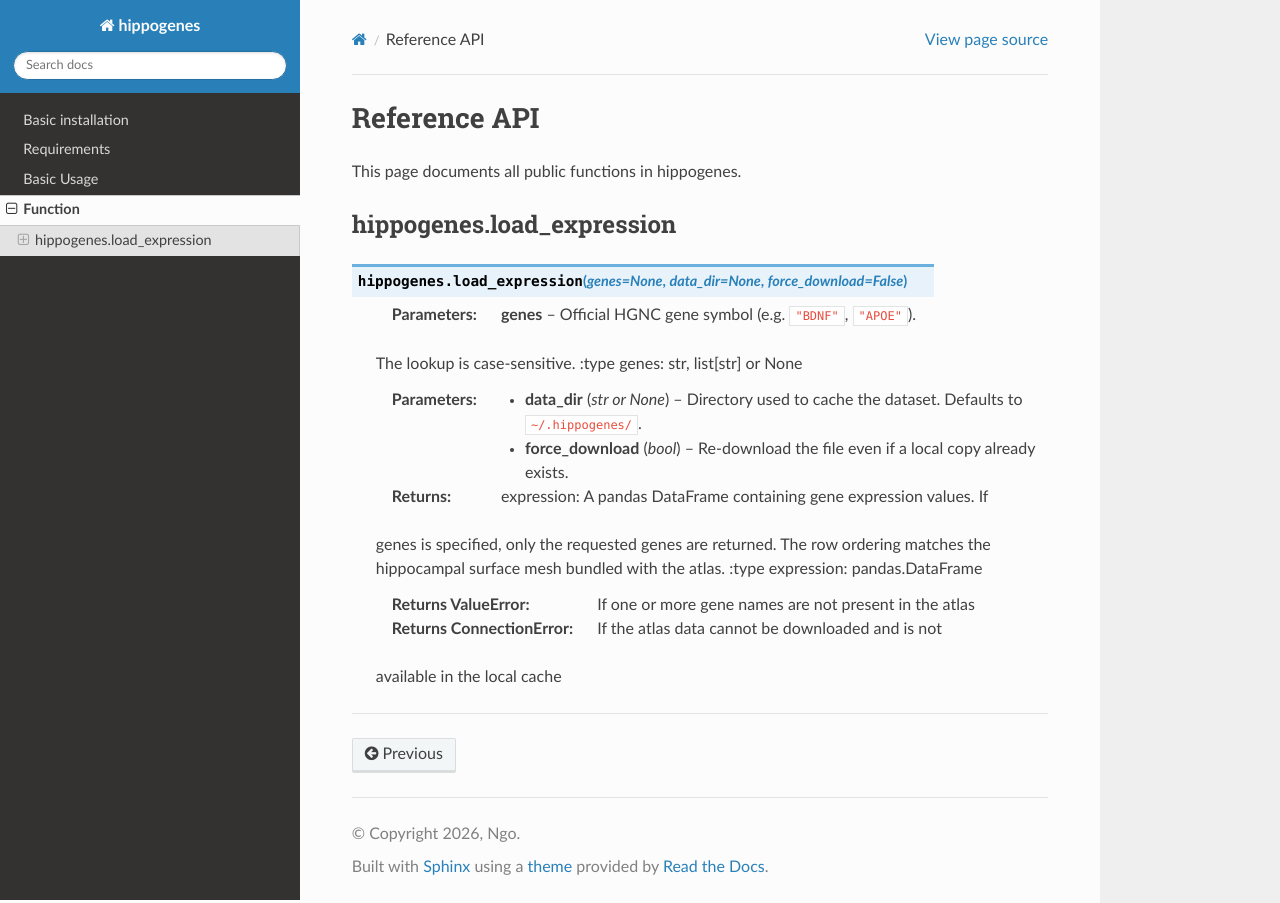
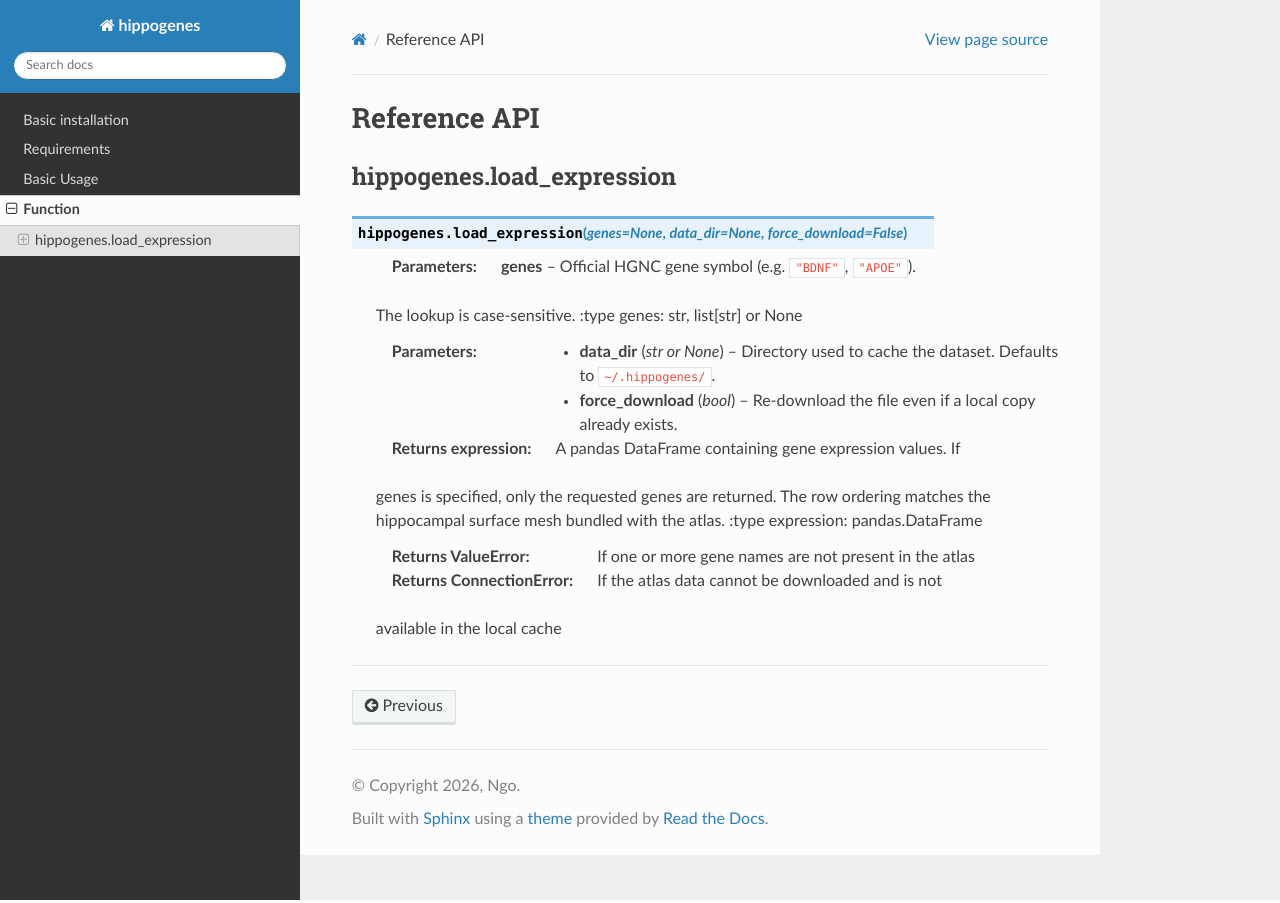
Before and after one commit to alexander-ngo/hippogenes, a Sphinx documentation site: the page built from docs/source/api.rst, in a window 1280 px wide. Built offline with Sphinx 7.4.7 and the Read the Docs theme 3.1.0, drawn with Linux system fonts in a browser that asks for light colours; pages that are not in the unit, such as notebooks, are missing from menus; part of the change alters nothing that is shown.

```diff
--- a/docs/source/api.rst
+++ b/docs/source/api.rst
@@ -2,9 +2,6 @@
 
 Reference API
 =============
-
-This page documents all public functions in hippogenes.
-
 
 hippogenes.load_expression
 --------------------------
@@ -21,7 +18,7 @@ hippogenes.load_expression
    :param force_download: Re-download the file even if a local copy already exists.
    :type force_download: bool
 
-   :returns: expression: A pandas DataFrame containing gene expression values. If
+   :returns expression: A pandas DataFrame containing gene expression values. If
    genes is specified, only the requested genes are returned. The row
    ordering matches the hippocampal surface mesh bundled with the atlas.
    :type expression: pandas.DataFrame
```
